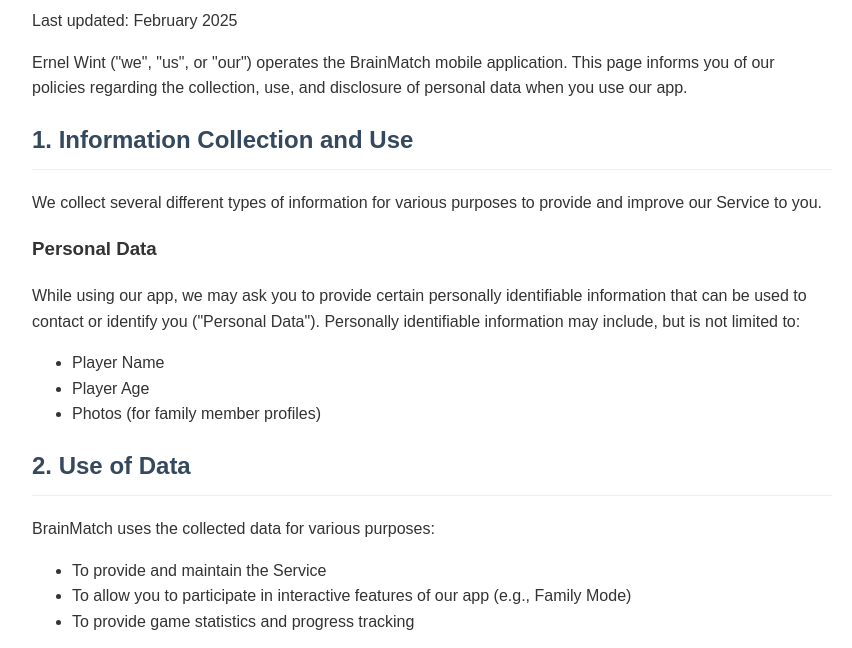
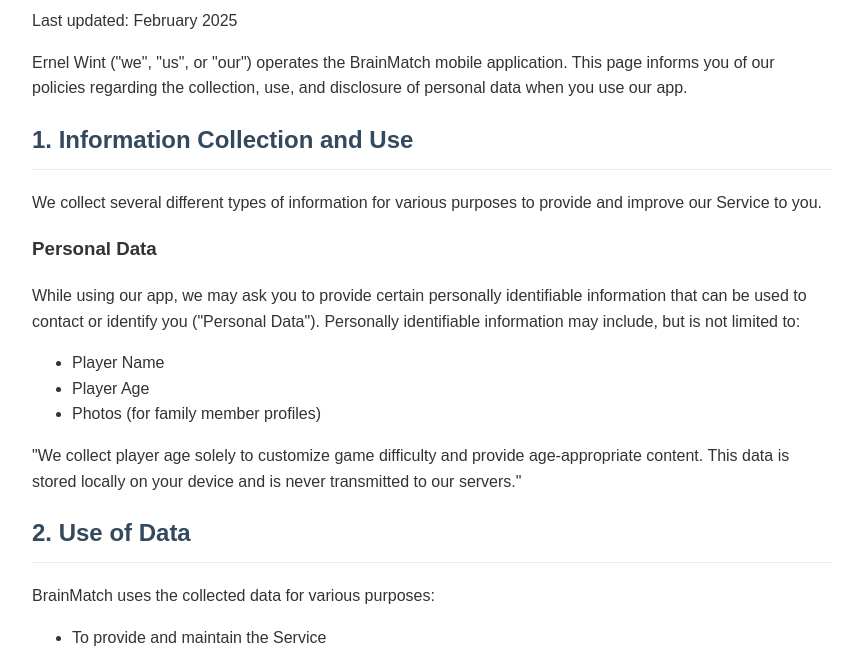
Before and after one commit to wintbit/privacy-policies, a plain HTML site: page brainmatch.html in a window 1280 px wide. Shown: the part 106-754 px from the top of the page, without its empty margins (208-1060 px from the left). Drawn offline with Linux system fonts and the light colour scheme.

Commit message:
update privacy policy

```diff
--- a/brainmatch.html
+++ b/brainmatch.html
@@ -27,7 +27,7 @@
         <li>Player Age</li>
         <li>Photos (for family member profiles)</li>
     </ul>
-
+    <p>"We collect player age solely to customize game difficulty and provide age-appropriate content. This data is stored locally on your device and is never transmitted to our servers."</p>
     <h2>2. Use of Data</h2>
     <p>BrainMatch uses the collected data for various purposes:</p>
     <ul>
```
